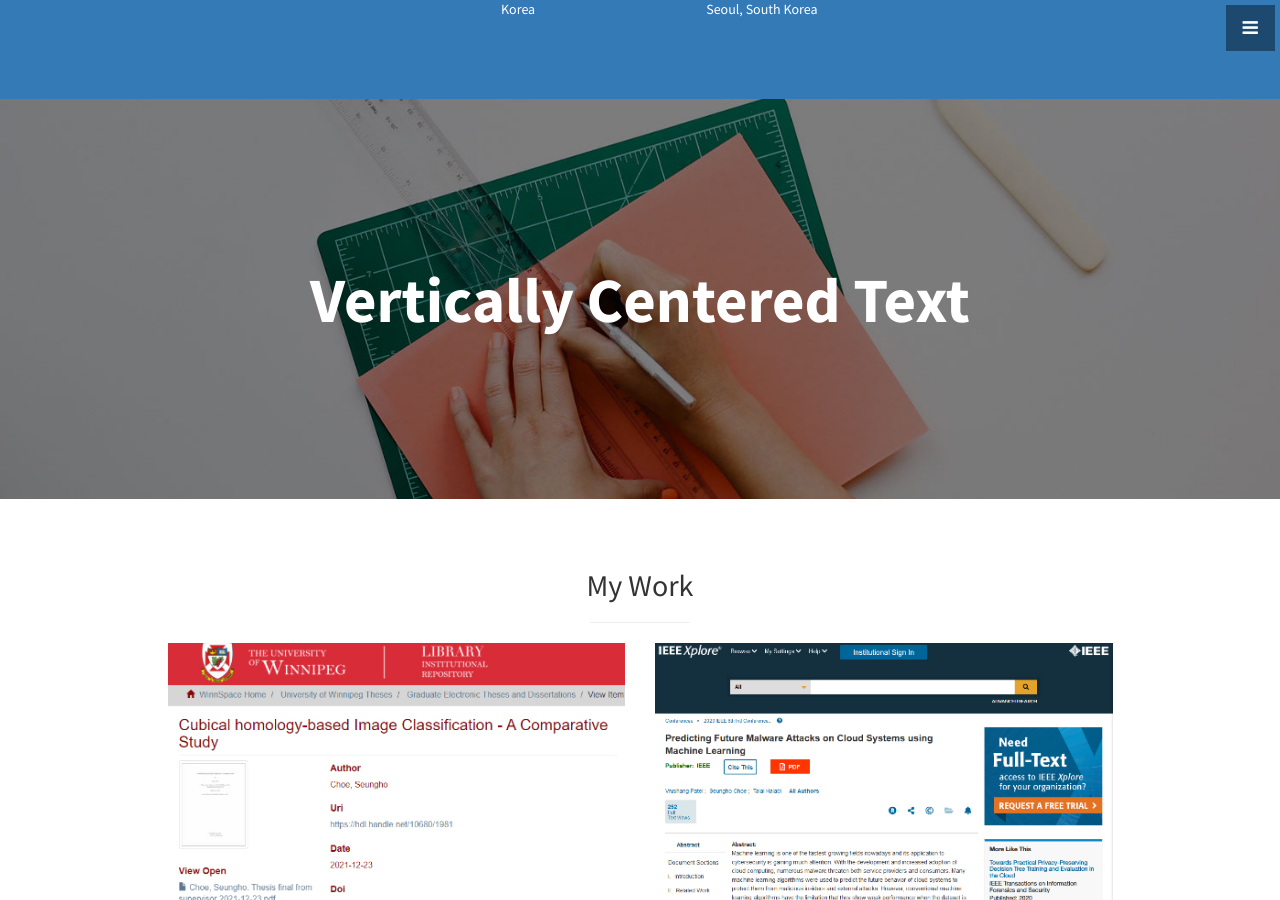
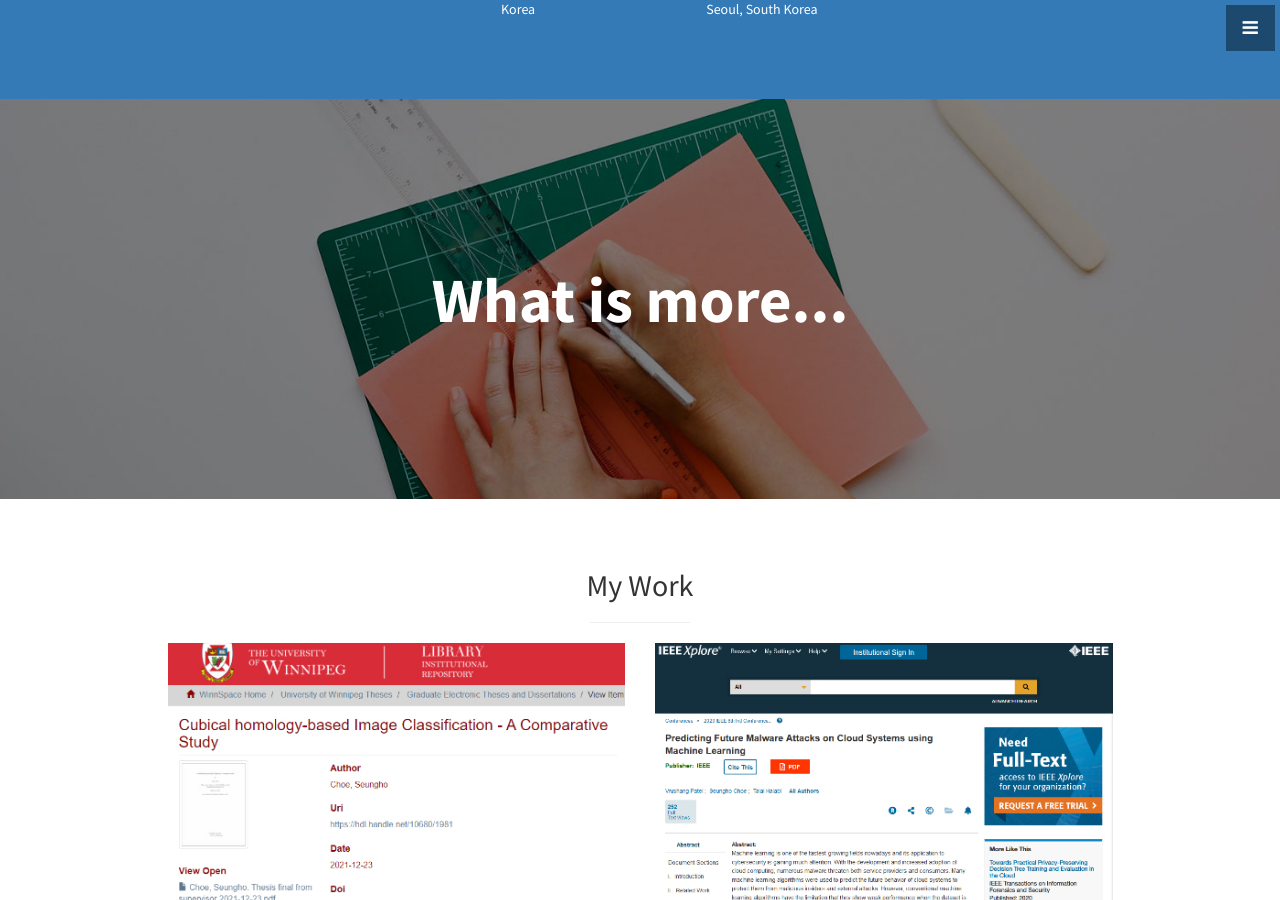
Before and after one commit to chezz323/chezz323.github.io, a Jekyll site: the page built from index.html, in a window 1280 px wide and 900 px high, scrolled down 1519 px. Built offline with Jekyll 4.4.1, drawn with Linux system fonts in a browser that asks for light colours.

Commit message:
Update callout.html

```diff
--- a/_includes/callout.html
+++ b/_includes/callout.html
@@ -1,5 +1,5 @@
 <aside class="callout">
   <div class="text-vertical-center">
-    <h1>Vertically Centered Text</h1>
+    <h1>What is more...</h1>
   </div>
 </aside>
```
